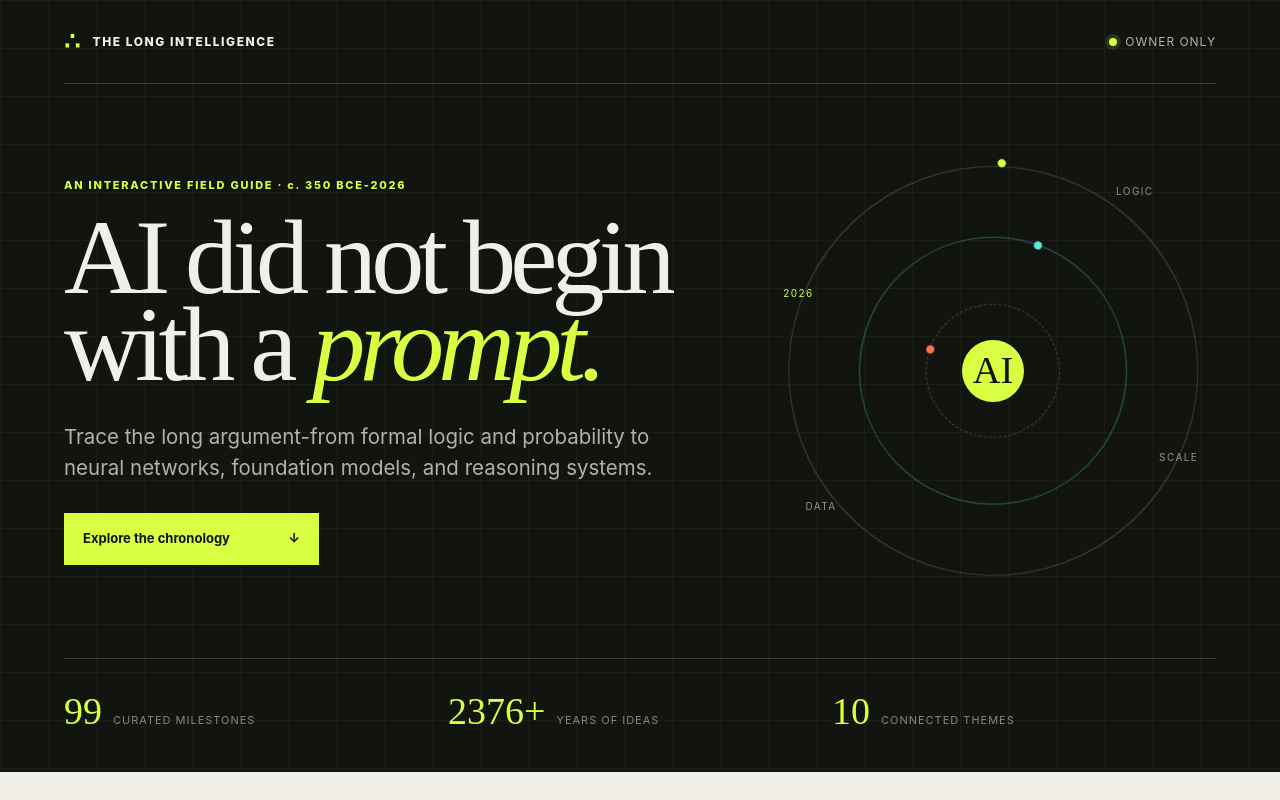
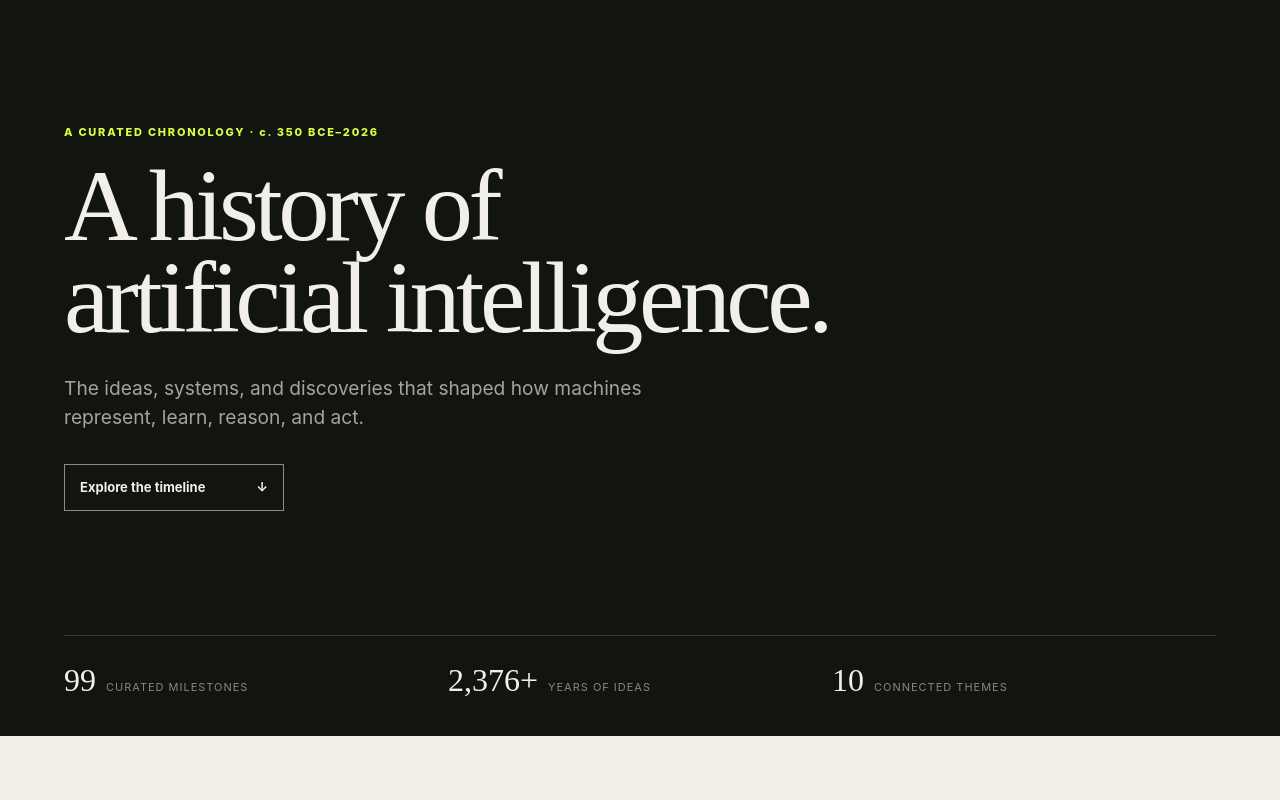
Before and after one commit to hasantayyar/the-ai-history, a plain HTML site: page index.html in a window 1280 px wide. Shown: the top 800 px of the page. Drawn offline with Linux system fonts and the light colour scheme.

Commit message:
style minor

```diff
--- a/app_v2.js
+++ b/app_v2.js
@@ -28,7 +28,7 @@ const EVENTS = [
     id: "aristotle-syllogisms", year: -350, displayYear: "c. 350 BCE", era: "foundations", theme: "Logic & computation",
     title: "Aristotle formalizes syllogistic logic",
     summary: "Aristotle describes valid patterns of deduction in which conclusions follow from stated premises.",
-    significance: "It establishes the durable idea that reasoning can be represented by explicit rules—a premise underneath symbolic AI and automated theorem proving.",
+    significance: "It establishes the durable idea that reasoning can be represented by explicit rules-a premise underneath symbolic AI and automated theorem proving.",
     source: "Stanford Encyclopedia of Philosophy · Aristotle’s Logic", sourceUrl: "https://plato.stanford.edu/entries/aristotle-logic/"
   },
   {
@@ -84,7 +84,7 @@ const EVENTS = [
     id: "turing-computation", year: 1936, displayYear: "1936", era: "formal", theme: "Logic & computation",
     title: "Alan Turing defines general computation",
     summary: "Turing describes an abstract machine that manipulates symbols according to rules and formalizes what it means to compute.",
-    significance: "The universal Turing machine provides the conceptual basis for programmable computers—and for software capable of implementing AI methods.",
+    significance: "The universal Turing machine provides the conceptual basis for programmable computers-and for software capable of implementing AI methods.",
     source: "Proceedings of the London Mathematical Society · On Computable Numbers", sourceUrl: "https://doi.org/10.1112/plms/s2-42.1.230"
   },
   {
@@ -217,7 +217,7 @@ const EVENTS = [
     id: "perceptrons-book", year: 1969, displayYear: "1969", era: "birth", theme: "Neural networks",
     title: "Perceptrons exposes limits of shallow networks",
     summary: "Minsky and Papert rigorously analyze what single-layer perceptrons can and cannot represent.",
-    significance: "The critique is mathematically valuable, but—alongside funding and hardware limits—helps cool enthusiasm for neural-network research.",
+    significance: "The critique is mathematically valuable, but-alongside funding and hardware limits-helps cool enthusiasm for neural-network research.",
     source: "MIT Press · Perceptrons", sourceUrl: "https://mitpress.mit.edu/9780262631112/perceptrons/"
   },
   {
@@ -329,7 +329,7 @@ const EVENTS = [
     id: "lenet-5", year: 1998, displayYear: "1998", era: "statistical", theme: "Vision",
     title: "LeNet-5 industrializes convolutional vision",
     summary: "A complete convolutional architecture recognizes handwritten and machine-printed characters in document-processing systems.",
-    significance: "LeNet-5 establishes durable CNN building blocks—convolution, subsampling, and end-to-end gradient training—years before the deep-learning boom.",
+    significance: "LeNet-5 establishes durable CNN building blocks-convolution, subsampling, and end-to-end gradient training-years before the deep-learning boom.",
     source: "Proceedings of the IEEE · Gradient-Based Learning Applied to Document Recognition", sourceUrl: "https://doi.org/10.1109/5.726791"
   },
   {
@@ -364,7 +364,7 @@ const EVENTS = [
     id: "imagenet", year: 2009, displayYear: "2009", era: "statistical", theme: "Vision",
     title: "ImageNet supplies data at unprecedented scale",
     summary: "A curated dataset organizes millions of labeled images across thousands of object categories.",
-    significance: "ImageNet creates a shared benchmark where data, compute, and algorithms can compound—and makes the 2012 deep-learning breakthrough measurable.",
+    significance: "ImageNet creates a shared benchmark where data, compute, and algorithms can compound-and makes the 2012 deep-learning breakthrough measurable.",
     source: "CVPR · ImageNet: A Large-Scale Hierarchical Image Database", sourceUrl: "https://doi.org/10.1109/CVPR.2009.5206848"
   },
   {
@@ -455,7 +455,7 @@ const EVENTS = [
     id: "gpt-2", year: 2019, displayYear: "2019", era: "foundation", theme: "Generative AI",
     title: "GPT-2 demonstrates coherent open-ended generation",
     summary: "A 1.5-billion-parameter transformer generates extended text and performs tasks from prompts without task-specific training.",
-    significance: "Its surprising fluency makes general-purpose text generation—and the governance of model release—a public issue.",
+    significance: "Its surprising fluency makes general-purpose text generation-and the governance of model release-a public issue.",
     source: "OpenAI · Better Language Models and Their Implications", sourceUrl: "https://openai.com/index/better-language-models/"
   },
   {
@@ -771,7 +771,7 @@ function populateFilters() {
 
 function renderStats() {
   document.querySelector("#stat-events").textContent = EVENTS.length;
-  document.querySelector("#stat-years").textContent = `${Math.abs(EVENTS[0].year) + EVENTS.at(-1).year}+`;
+  document.querySelector("#stat-years").textContent = `${(Math.abs(EVENTS[0].year) + EVENTS.at(-1).year).toLocaleString()}+`;
   document.querySelector("#stat-themes").textContent = Object.keys(THEME_COLORS).length;
 }
 
@@ -944,7 +944,7 @@ function render() {
   renderData(events);
   els.resultCount.textContent = `${events.length} milestone${events.length === 1 ? "" : "s"}`;
   if (events.length) {
-    els.activeRange.textContent = `${formatYear(events[0].year)}—${formatYear(events.at(-1).year)}`;
+    els.activeRange.textContent = `${formatYear(events[0].year)}-${formatYear(events.at(-1).year)}`;
   } else {
     els.activeRange.textContent = "No matching range";
   }
--- a/index.html
+++ b/index.html
@@ -12,30 +12,13 @@
   <a class="skip-link" href="#explorer">Skip to explorer</a>
 
   <header class="hero">
-    <nav class="masthead" aria-label="Primary navigation">
-      <a class="wordmark" href="#top" aria-label="The Long Intelligence home">
-        <span class="wordmark-mark">∴</span>
-        <span>THE LONG INTELLIGENCE</span>
-      </a>
-      <div class="privacy-pill"><span aria-hidden="true"></span> Owner only</div>
-    </nav>
 
     <div class="hero-grid" id="top">
       <div class="hero-copy">
-        <p class="eyebrow">AN INTERACTIVE FIELD GUIDE · c. 350 BCE-2026</p>
-        <h1>AI did not begin<br>with a <em>prompt.</em></h1>
-        <p class="lede">Trace the long argument-from formal logic and probability to neural networks, foundation models, and reasoning systems.</p>
-        <a class="primary-action" href="#explorer">Explore the chronology <span aria-hidden="true">↓</span></a>
-      </div>
-      <div class="hero-orbit" aria-hidden="true">
-        <div class="orbit orbit-a"></div>
-        <div class="orbit orbit-b"></div>
-        <div class="orbit orbit-c"></div>
-        <div class="orbit-core">AI</div>
-        <span class="orbit-label label-logic">LOGIC</span>
-        <span class="orbit-label label-data">DATA</span>
-        <span class="orbit-label label-scale">SCALE</span>
-        <span class="orbit-year">2026</span>
+        <p class="eyebrow">A CURATED CHRONOLOGY · c. 350 BCE–2026</p>
+        <h1>A history of<br>artificial intelligence.</h1>
+        <p class="lede">The ideas, systems, and discoveries that shaped how machines represent, learn, reason, and act.</p>
+        <a class="primary-action" href="#explorer">Explore the timeline <span aria-hidden="true">↓</span></a>
       </div>
     </div>
     <div class="hero-stats" aria-label="Dataset summary">
@@ -155,7 +138,7 @@
   </dialog>
 
   <footer>
-    <p>THE LONG INTELLIGENCE</p>
+    <p>THE LONG INTELLIGENCE - Updated September 2026</p>
     <p>A curated map, not a claim of completeness. Dates mark publication or public-release years.</p>
   </footer>
 
--- a/styles.css
+++ b/styles.css
@@ -39,20 +39,19 @@ a { color: inherit; }
 .skip-link:focus { transform: translateY(0); }
 
 .hero {
-  min-height: 94vh;
+  min-height: min(760px, 92vh);
   color: var(--paper);
-  background:
-    linear-gradient(rgba(255,255,255,.035) 1px, transparent 1px),
-    linear-gradient(90deg, rgba(255,255,255,.035) 1px, transparent 1px),
-    var(--ink);
-  background-size: 48px 48px;
+  background: var(--ink);
   padding: 0 clamp(24px, 5vw, 76px) 32px;
   display: flex;
   flex-direction: column;
 }
 
 .masthead {
+  width: 100%;
+  max-width: 1380px;
   height: 84px;
+  margin: 0 auto;
   display: flex;
   align-items: center;
   justify-content: space-between;
@@ -67,32 +66,24 @@ a { color: inherit; }
   font-weight: 760;
   letter-spacing: .13em;
 }
-.wordmark-mark { color: var(--acid); font-size: 25px; line-height: 1; }
-.privacy-pill {
-  display: inline-flex;
-  align-items: center;
-  gap: 8px;
-  color: rgba(241,239,231,.72);
-  font-size: 12px;
-  letter-spacing: .08em;
+.masthead-note {
+  margin: 0;
+  color: rgba(241,239,231,.48);
+  font-size: 10px;
+  letter-spacing: .1em;
   text-transform: uppercase;
-}
-.privacy-pill span {
-  width: 8px;
-  height: 8px;
-  border-radius: 50%;
-  background: var(--acid);
-  box-shadow: 0 0 0 4px rgba(217,255,67,.12);
 }
 
 .hero-grid {
   flex: 1;
-  display: grid;
-  grid-template-columns: minmax(0, 1.18fr) minmax(340px, .82fr);
+  width: 100%;
+  max-width: 1380px;
+  margin: 0 auto;
+  display: flex;
   align-items: center;
-  gap: 5vw;
-  padding: clamp(56px, 8vh, 96px) 0;
+  padding: clamp(64px, 10vh, 112px) 0;
 }
+.hero-copy { max-width: 1120px; }
 .eyebrow, .section-index, .chart-kicker {
   margin: 0 0 20px;
   color: var(--acid);
@@ -101,77 +92,47 @@ a { color: inherit; }
   letter-spacing: .16em;
 }
 .hero h1 {
-  max-width: 900px;
+  max-width: 1100px;
   margin: 0;
   font-family: var(--display);
-  font-size: clamp(64px, 8.3vw, 132px);
+  font-size: clamp(62px, 8vw, 118px);
   font-weight: 400;
-  letter-spacing: -.055em;
-  line-height: .82;
+  letter-spacing: -.045em;
+  line-height: .9;
 }
-.hero h1 em { color: var(--acid); font-weight: 400; }
 .lede {
-  max-width: 640px;
-  margin: 34px 0 30px;
-  color: rgba(241,239,231,.72);
-  font-size: clamp(17px, 1.6vw, 22px);
+  max-width: 660px;
+  margin: 30px 0 32px;
+  color: rgba(241,239,231,.66);
+  font-size: clamp(17px, 1.5vw, 21px);
 }
 .primary-action {
   display: inline-flex;
   align-items: center;
   justify-content: space-between;
-  min-width: 255px;
-  padding: 15px 18px;
-  color: var(--ink);
-  background: var(--acid);
-  border: 1px solid var(--acid);
+  min-width: 220px;
+  padding: 13px 15px;
+  color: var(--paper);
+  background: transparent;
+  border: 1px solid rgba(241,239,231,.55);
   font-size: 13px;
-  font-weight: 720;
+  font-weight: 650;
   text-decoration: none;
   transition: .18s ease;
 }
-.primary-action:hover, .primary-action:focus-visible { background: var(--paper); border-color: var(--paper); transform: translateY(-2px); }
-
-.hero-orbit {
-  position: relative;
-  width: min(100%, 520px);
-  aspect-ratio: 1;
-  margin-left: auto;
-}
-.orbit { position: absolute; border: 1px solid rgba(241,239,231,.23); border-radius: 50%; }
-.orbit::before { content: ""; position: absolute; width: 8px; height: 8px; border-radius: 50%; background: var(--acid); }
-.orbit-a { inset: 4%; animation: spin 38s linear infinite; }
-.orbit-a::before { left: 13%; top: 13%; }
-.orbit-b { inset: 20%; border-color: rgba(97,230,220,.38); animation: spin 25s linear infinite reverse; }
-.orbit-b::before { right: -4px; top: 50%; background: var(--cyan); }
-.orbit-c { inset: 35%; border-style: dashed; animation: spin 16s linear infinite; }
-.orbit-c::before { left: 50%; bottom: -4px; background: var(--orange); }
-.orbit-core {
-  position: absolute;
-  inset: 43%;
-  display: grid;
-  place-items: center;
-  border-radius: 50%;
-  color: var(--ink);
-  background: var(--acid);
-  font-family: var(--display);
-  font-size: clamp(23px, 3vw, 40px);
-}
-.orbit-label, .orbit-year { position: absolute; font-size: 10px; letter-spacing: .14em; color: rgba(241,239,231,.58); }
-.label-logic { top: 8%; right: 14%; }
-.label-data { bottom: 18%; left: 8%; }
-.label-scale { right: 4%; bottom: 29%; }
-.orbit-year { left: 3%; top: 31%; color: var(--acid); }
-@keyframes spin { to { transform: rotate(360deg); } }
-@media (prefers-reduced-motion: reduce) { html { scroll-behavior: auto; } .orbit { animation: none; } }
+.primary-action:hover, .primary-action:focus-visible { color: var(--ink); background: var(--paper); border-color: var(--paper); }
+@media (prefers-reduced-motion: reduce) { html { scroll-behavior: auto; } }
 
 .hero-stats {
+  width: 100%;
+  max-width: 1380px;
+  margin: 0 auto;
   display: grid;
   grid-template-columns: repeat(3, 1fr);
   border-top: 1px solid rgba(255,255,255,.17);
 }
-.hero-stats div { padding: 24px 24px 0 0; display: flex; align-items: baseline; gap: 11px; }
-.hero-stats strong { color: var(--acid); font-family: var(--display); font-size: 38px; font-weight: 400; }
+.hero-stats div { padding: 20px 24px 0 0; display: flex; align-items: baseline; gap: 10px; }
+.hero-stats strong { color: var(--paper); font-family: var(--display); font-size: 32px; font-weight: 400; }
 .hero-stats span { color: rgba(241,239,231,.52); font-size: 11px; letter-spacing: .09em; text-transform: uppercase; }
 
 .explorer-shell { padding: clamp(72px, 10vw, 150px) clamp(20px, 5vw, 76px) 110px; }
@@ -351,8 +312,7 @@ footer p { margin: 0; }
 
 @media (max-width: 900px) {
   .hero { min-height: auto; }
-  .hero-grid { grid-template-columns: 1fr; padding-bottom: 35px; }
-  .hero-orbit { width: 65vw; max-width: 430px; margin: 10px auto 0; }
+  .hero-grid { padding-block: 72px; }
   .section-heading { grid-template-columns: 1fr; align-items: start; gap: 28px; }
   .controls { grid-template-columns: 1fr 1fr; }
   .search-control { grid-column: span 2; }
@@ -369,10 +329,12 @@ footer p { margin: 0; }
 @media (max-width: 600px) {
   .hero { padding-inline: 20px; }
   .masthead { height: 68px; }
-  .hero h1 { font-size: clamp(52px, 17vw, 78px); }
-  .hero-orbit { width: 85vw; }
-  .hero-stats { grid-template-columns: 1fr; }
-  .hero-stats div { padding-top: 12px; border-top: 1px solid rgba(255,255,255,.08); }
+  .masthead-note { max-width: 130px; text-align: right; line-height: 1.35; }
+  .hero-grid { padding-block: 60px; }
+  .hero h1 { font-size: clamp(50px, 15vw, 72px); }
+  .hero-stats div { display: block; padding: 14px 8px 0 0; }
+  .hero-stats strong { display: block; margin-bottom: 2px; font-size: 27px; }
+  .hero-stats span { font-size: 8px; line-height: 1.25; }
   .section-heading { margin-bottom: 44px; }
   .view-tabs { overflow-x: auto; }
   .view-tab { min-width: max-content; padding-inline: 15px; }
```
